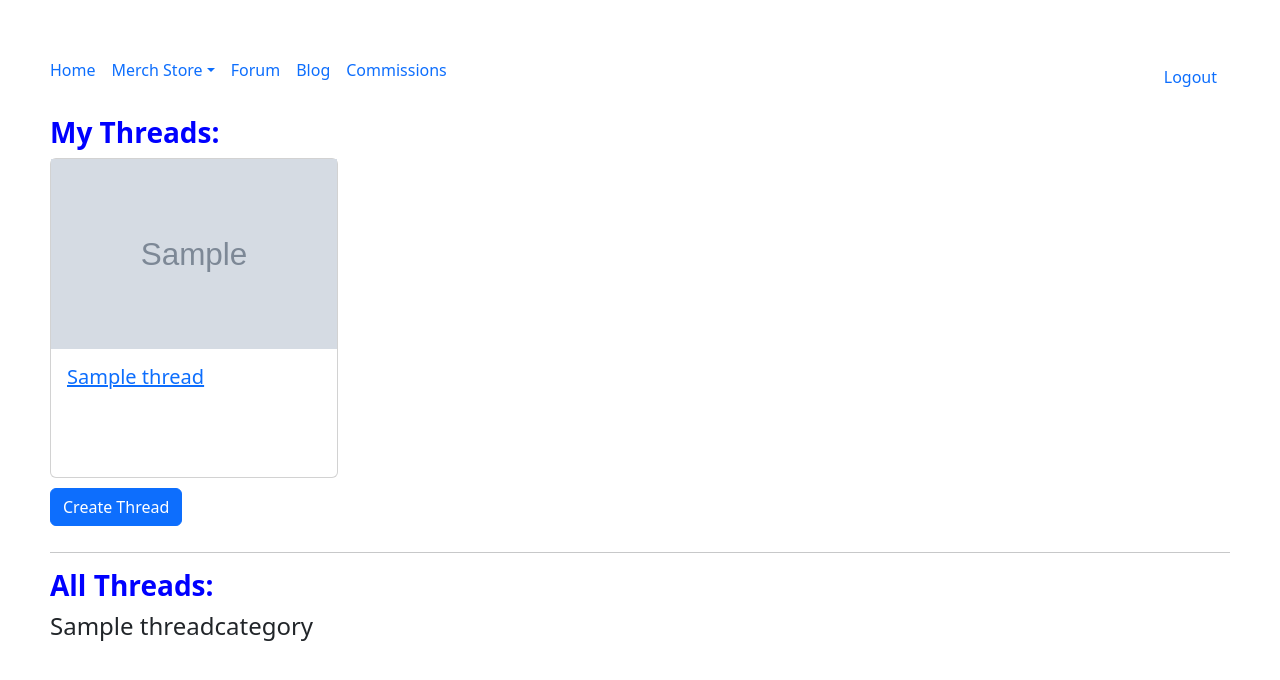
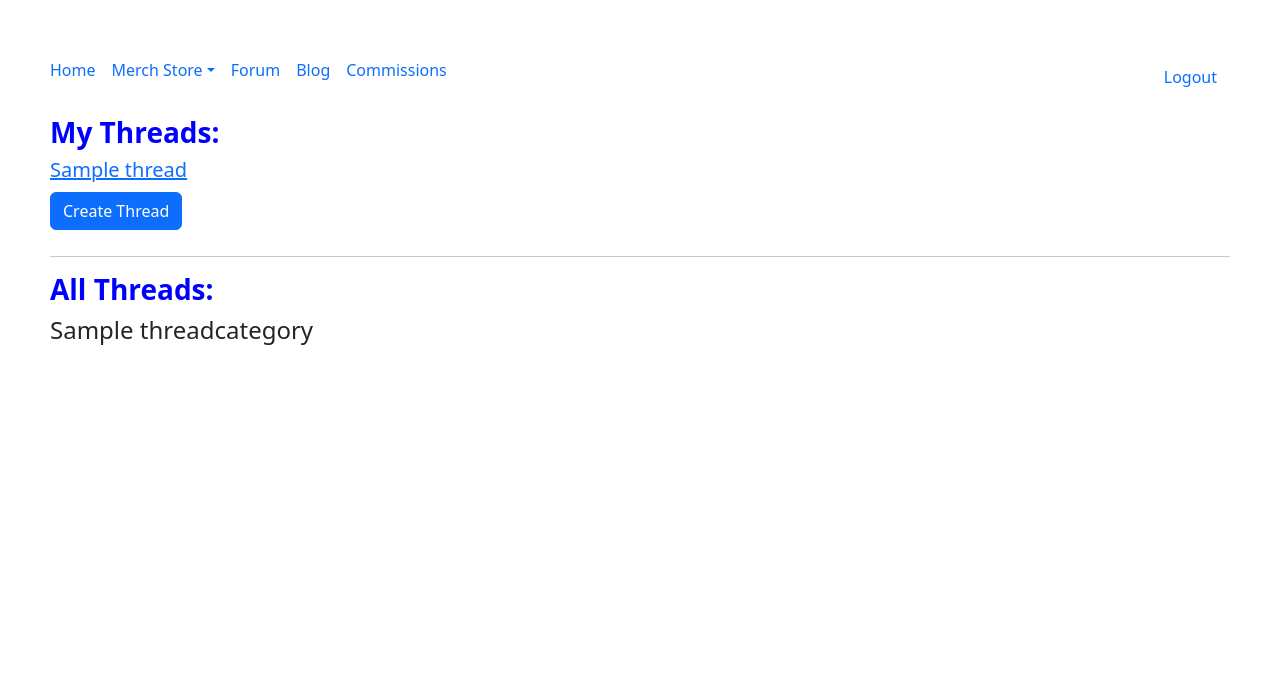
Before and after one commit to sdbsalta/hobbysite-G-25, a Django app: page /forum/threads/ in a window 1280 px wide. Shown: the top 680 px of the page. Run offline with Django 5.2, Linux system fonts and the light colour scheme; a user stored in the database is signed in; tables that the repository leaves empty hold one stand-in row (values such as "Sample post"); grey boxes marked "Sample" are stand-in pictures.

Commit message:
Updated thread_list.html

```diff
--- a/hobbysite/templates/forum/thread_list.html
+++ b/hobbysite/templates/forum/thread_list.html
@@ -9,41 +9,30 @@
     <h3>My Threads:</h3>
     <div>
         {% for thread in threads %}
-            <div class="card">
-                <img src="{{ thread.image.url }}" class="card-img-top" alt="Image">
-                <div class="card-body">
             <h5 class="card-title">
                 <a href="{% url 'forum:thread_detail' thread.pk %}">{{ thread.title }}</a>
             </h5>
-                </div>
-            </div>
         {% empty %}
             <p>No threads yet.</p>
         {% endfor %}
+    {% endif %}
     </div>
 
     <a class="btn btn-primary" href="{% url 'forum:thread_create' %}" role="button">Create Thread</a>
-    {% endif %}
 
     <hr class="solid">
 
     <h3>All Threads:</h3>
-
+    <div>
         {% for category, threads in threads_by_category.items %}
             <h4>{{ category.name }}</h4>
-            <div>
                 {% for thread in threads %}
-                    <div class="card">
-                        <img src="{{ thread.image.url }}" class="card-img-top" alt="Image">
-                        <div class="card-body">
                 <h5 class="card-title">
                     <a href="{% url 'forum:thread_detail' thread.pk %}">{{ thread.title }}</a>
                 </h5>
-                        </div>
             {% endfor %}
-            </div>
         {% empty %}
         <p>No threads available.</p>
         {% endfor %}
-
+    </div>
 {% endblock content %}
```
Lines whose indentation alone changed are shown as unchanged.
